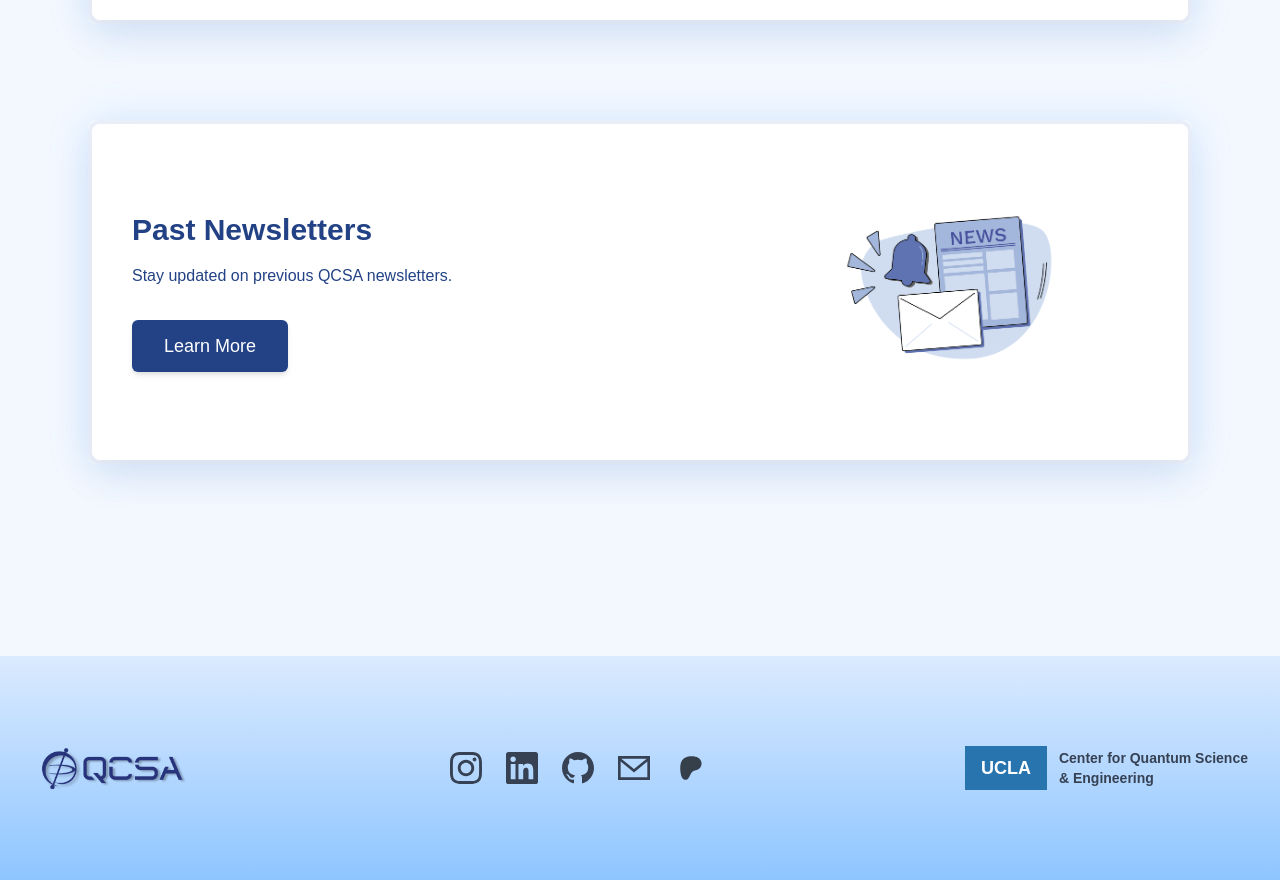
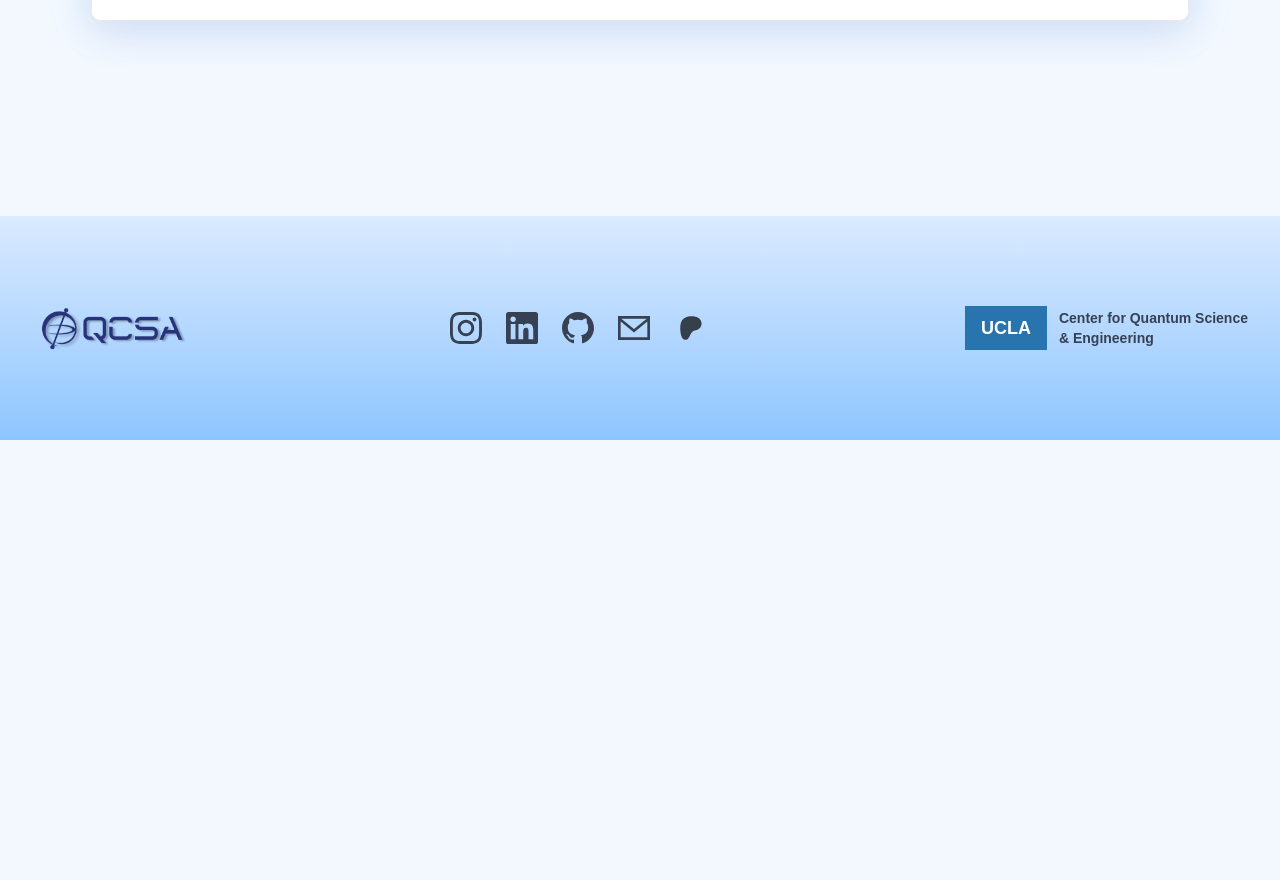
Before and after one commit to qcsa-at-ucla/qcsa, a Next.js app: page /resources in a window 1280 px wide. Shown: the part 1160-2040 px from the top of the page. After the commit the page ends 1600 px from the top, so only its background shows below. Built offline with nearby package versions, Linux system fonts and the light colour scheme; a web font is replaced by a local one.

Commit message:
removed newsletters and updated readme

```diff
--- a/src/app/resources/page.tsx
+++ b/src/app/resources/page.tsx
@@ -171,40 +171,6 @@ export default function ResourcesPage() {
 
 				</motion.div>
 
-				<motion.div
-					className="rounded-lg w-full p-1 shadow-[0_0_40px_rgba(99,179,255,0.20)] mt-24"
-					initial={{ opacity: 0, y: 30 }}
-					animate={{ opacity: 1, y: 0 }}
-					transition={{ delay: 0.6, duration: 0.6 }}
-					whileHover={{ scale: 1.02, transition: { duration: 0.3 } }}
-				>
-					<section className="bg-white rounded-lg p-10 shadow-[0_18px_40px_rgba(35,66,133,0.08)] ring-4 ring-[rgba(35,66,133,0.04)]">
-						<div className="flex flex-col lg:flex-row items-center gap-8">
-						{/* Left: Text block */}
-						<div className="lg:w-2/3">
-							<h2 className="text-3xl text-[#234285] font-kantumruy mb-4">Past Newsletters</h2>
-							<p className="text-[#234285] text-base mb-8">
-								Stay updated on previous QCSA newsletters.
-							</p>
-                                <div>
-                            <Link href="/newsletters" className="inline-block bg-[#234285] text-white px-8 py-3 rounded-md text-lg font-kantumruy shadow-md hover:shadow-lg hover:bg-[#1f3f75] transition">
-									Learn More
-							</Link>
-								</div>
-						</div>
-
-						{/* Right: Image / gradient card */}
-						<div className="lg:w-1/3 flex justify-center lg:justify-end">
-							<div className="w-96 h-64 rounded-md p-6 flex items-center justify-center ">
-								{/* increased image size so it appears taller; parent box remains w-96 h-64 so it won't grow */}
-								<Image src="/images/Newsletter_Graphic.png" alt="resource graphic" width={350} height={300} className="object-contain max-w-none" />
-							</div>
-						</div>
-					</div>
-					</section>
-
-				</motion.div>
-
 
 			</main>
 			{/* spacer to add extra space before the footer */}
```
Also changed, not shown: src/app/_newsletters/page.tsx (renamed from src/app/newsletters/page.tsx), 1 other file (tests, documents, lock files or other folders).
